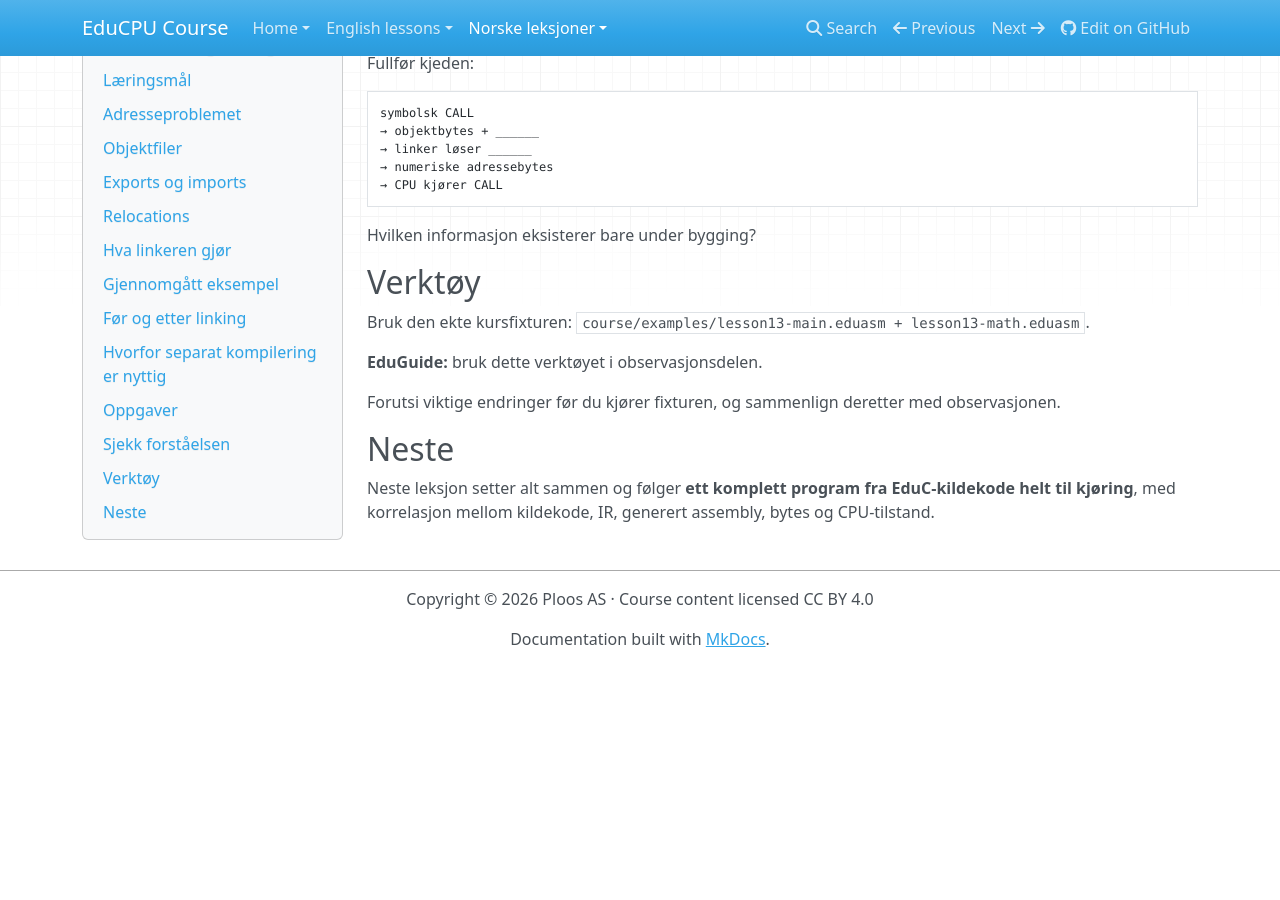
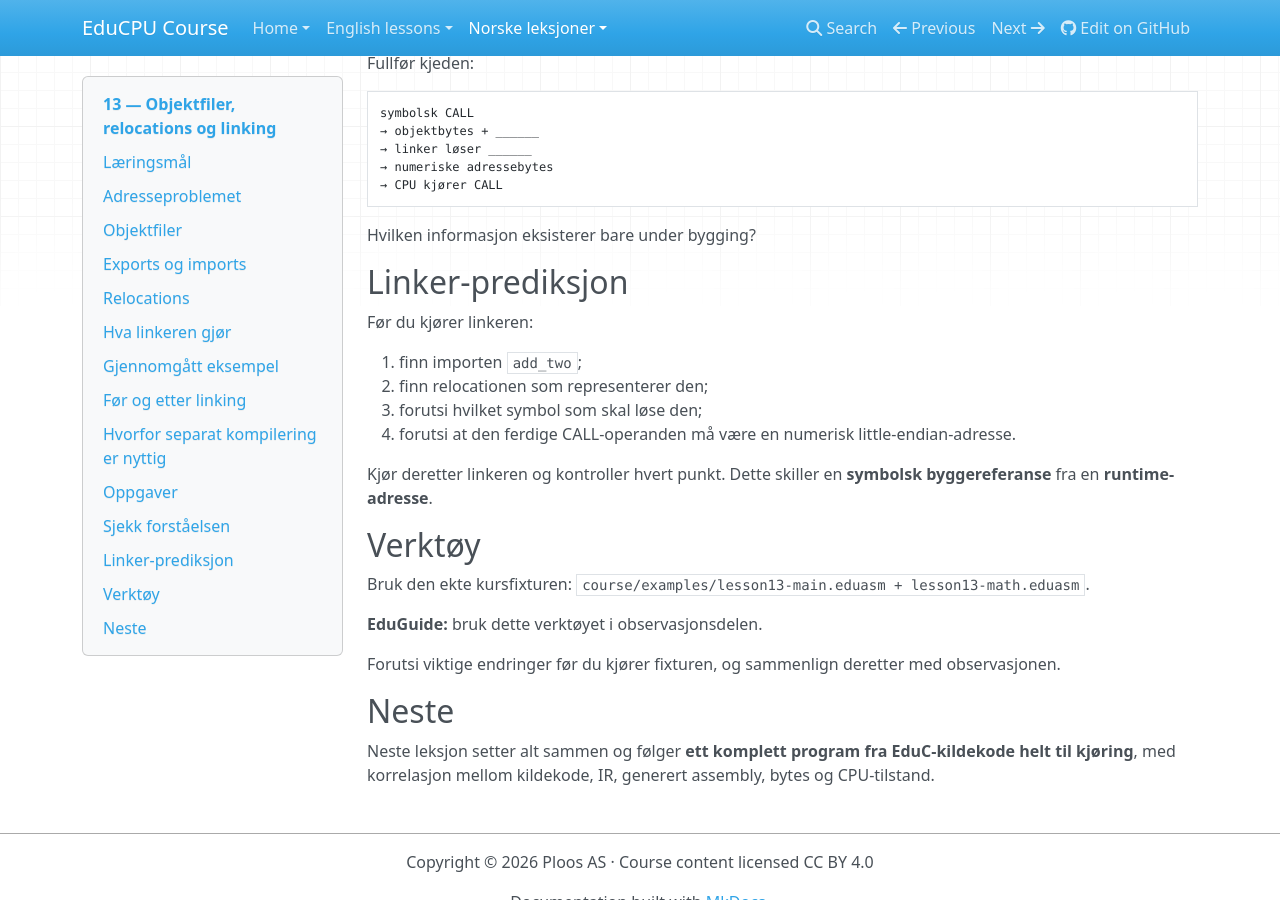
Before and after one commit to Ploos-AS/EduCPU, an MkDocs documentation site: the page built from course/no/lessons/13-objektfiler-relocations-linking.md, in a window 1280 px wide and 900 px high, scrolled down 4016 px. Built offline with MkDocs 1.6.1, drawn with Linux system fonts in a browser that asks for light colours; nearby versions of some CDN libraries; before the commit the page ends 4683 px from its top, so only the background shows below that.

Commit message:
Pedagogy: strengthen prediction checkpoint in 13-objektfiler-relocations-linking.md

```diff
--- a/course/no/lessons/13-objektfiler-relocations-linking.md
+++ b/course/no/lessons/13-objektfiler-relocations-linking.md
@@ -210,6 +210,17 @@ symbolsk CALL
 
 Hvilken informasjon eksisterer bare under bygging?
 
+## Linker-prediksjon
+
+Før du kjører linkeren:
+
+1. finn importen `add_two`;
+2. finn relocationen som representerer den;
+3. forutsi hvilket symbol som skal løse den;
+4. forutsi at den ferdige CALL-operanden må være en numerisk little-endian-adresse.
+
+Kjør deretter linkeren og kontroller hvert punkt. Dette skiller en **symbolsk byggereferanse** fra en **runtime-adresse**.
+
 ## Verktøy
 
 Bruk den ekte kursfixturen: `course/examples/lesson13-main.eduasm + lesson13-math.eduasm`.
```
